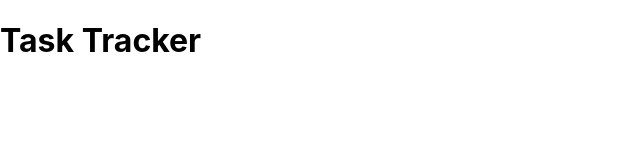
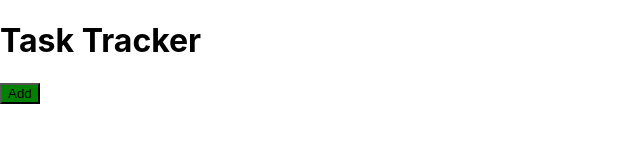
Before and after one commit to God-T/Task-Management-Tool, a React (Create React App) app: page / in a window 1280 px wide. Shown: the top 160 px of the page, without its empty margins (0-640 px from the left). Built offline with nearby package versions, Linux system fonts and the light colour scheme.

Commit message:
Add Button component

```diff
--- /dev/null
+++ b/src/components/Button.js
@@ -0,0 +1,25 @@
+import PropTypes from 'prop-types';
+
+const Button = ({ BGcolor, text, onClick }) => {
+    return (
+        <button
+            onClick={onClick}
+            style={{ backgroundColor: BGcolor }}
+            className='btn'
+        >
+            {text}
+        </button>
+    )
+}
+
+Button.defaultProps = {
+    BGcolor: 'black'
+}
+
+Button.protoTypes = {
+    text: PropTypes.string,
+    color: PropTypes.string,
+    onClick: PropTypes.func,
+}
+
+export default Button
--- a/src/components/Header.js
+++ b/src/components/Header.js
@@ -1,19 +1,39 @@
-import PropTypes from 'prop-types';
+import PropTypes from 'prop-types'
+import Button from './Button'
 
-const Header = ({title}) => {
+
+const Header = ({ title }) => {
+    /**
+     * Handle button click
+     */
+    const handleClick = () => {
+        console.log('Clicked')
+    }
+
     return (
-        <header>
+        <header className='header'>
             <h1>{title}</h1>
+            <Button BGcolor='green' text='Add' onClick={handleClick} />
         </header>
     )
 }
-
+/**
+ * Set default title
+ */
 Header.defaultProps = {
     title: 'Task Tracker',
 }
-
+/**
+ * Set title type
+ */
 Header.propTypes = {
     title: PropTypes.string.isRequired,
 }
-
+/**
+ * CSS style of title in js
+ */
+// const titleStyle = {
+//     color: 'red',
+//     backgroundColor: 'black'
+// }
 export default Header
```
